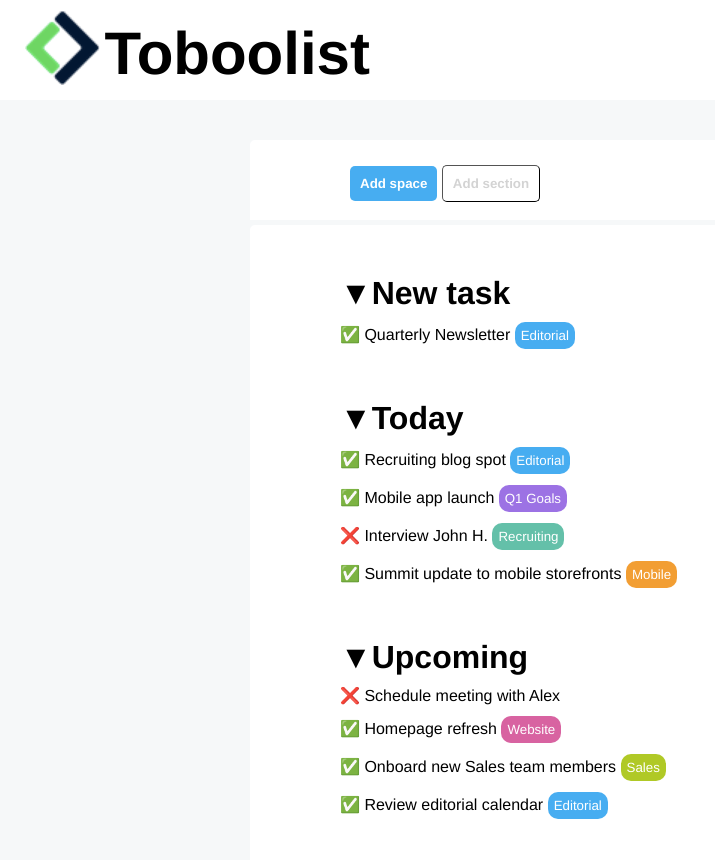
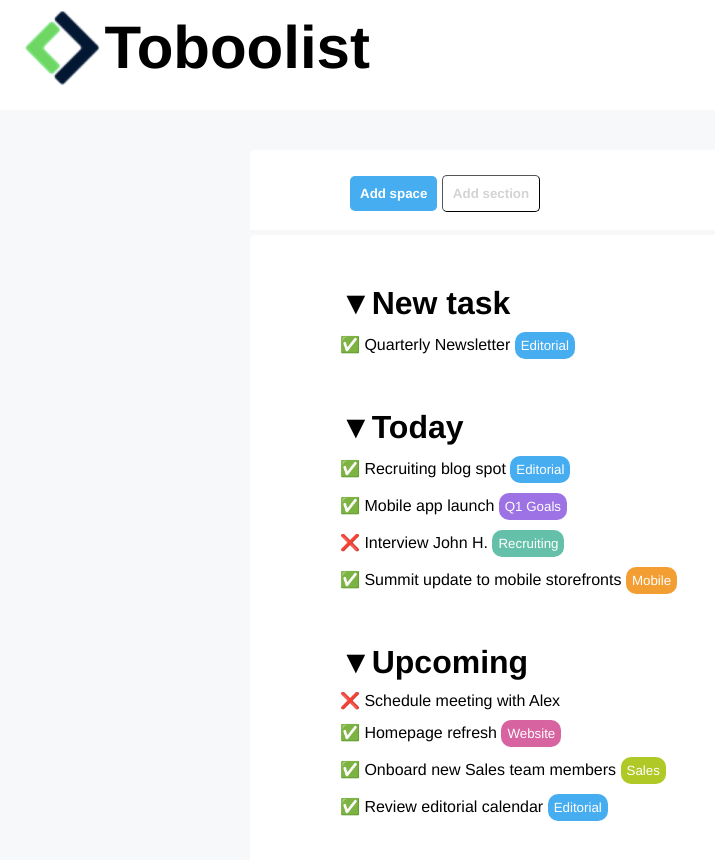
Before and after one commit to claud-car/html-css-toboolist, a plain HTML site: page index.html in a window 1280 px wide. Shown: the whole page, without its empty margins (0-715 px from the left). Drawn offline with Linux system fonts and the light colour scheme.

Commit message:
Risolti errori di sintassi
Sistemato vertical-align:middle; tra logo e  titolo,padding top al .banner aggiunto,chiusi tag in tabella che risultavano aperti,spostato style margin da html a css,ul messa in ordine

```diff
--- a/assets/css/master.css
+++ b/assets/css/master.css
@@ -8,22 +8,22 @@
   background-color: white;
   width: 100%;
   height: 100px;
-
+  padding-top: 10px;
 }
 
 
 .inline{
   display: inline-block;
   background-color: white;
-  vertical-align: text-bottom;
-
+  vertical-align: middle;
 }
 
 #logo{
   width: 75px;
-  margin-top: 10px;
+
   margin-left: 25px;
   background-color: white;
+  vertical-align: middle;
 }
 
 /* BANNER INIZIALE-FINE */
@@ -88,6 +88,10 @@
 
   }
 
+li{
+  margin-left: 50px;
+}
+
 .table3-mod{
   background-color: white;
   margin-top: 10px;
--- a/index.html
+++ b/index.html
@@ -23,24 +23,45 @@
       </div>
     <!-- TABELLA -->
         <ul class="table2">
-          <li style="margin-left:50px;"><h1 class="table2-mod">New task</h1></li>
-          <li style="margin-left:50px;" class="table3-mod"><p class="inline">&#9989; Quarterly Newsletter <button type="button" name="editorial" class="button" id="editorial0">Editorial</button></li>
+          <li>
+            <h1 class="table2-mod">New task</h1>
+          </li>
+          <li class="table3-mod">
+            <p class="inline">&#9989; Quarterly Newsletter <button type="button" name="editorial" class="button" id="editorial0">Editorial</button>
+            </li>
+          <li>
+            <h1 class="table2-mod">Today</h1>
+          </li>
+          <li class="table3-mod">
+            <p class="inline">&#9989; Recruiting blog spot <button type="button" name="editorial" class="button" id="editorial1">Editorial</button>
+            </li>
+          <li class="table3-mod">
+            <p class="inline">&#9989; Mobile app launch <button type="button" name="editorial" class="button" id="goals">Q1 Goals</button>
+            </li>
+          <li class="table3-mod">
+            <p class="inline">&#10060; Interview John H. <button type="button" name="editorial" class="button" id="recruiting">Recruiting</button>
+            </li>
+          <li class="table3-mod">
+            <p class="inline">&#9989; Summit update to mobile storefronts <button type="button" name="editorial" class="button" id="mobile">Mobile</button>
+            </li>
 
-          <li style="margin-left:50px;"><h1 class="table2-mod">Today</h1></li>
-          <li style="margin-left:50px;" class="table3-mod"><p class="inline">&#9989; Recruiting blog spot <button type="button" name="editorial" class="button" id="editorial1">Editorial</button></li>
-          <li style="margin-left:50px;" class="table3-mod"><p class="inline">&#9989; Mobile app launch <button type="button" name="editorial" class="button" id="goals">Q1 Goals</button></li>
-          <li style="margin-left:50px;" class="table3-mod"><p class="inline">&#10060; Interview John H. <button type="button" name="editorial" class="button" id="recruiting">Recruiting</button></li>
-          <li style="margin-left:50px;" class="table3-mod"><p class="inline">&#9989; Summit update to mobile storefronts <button type="button" name="editorial" class="button" id="mobile">Mobile</button></li>
-
-          <li style="margin-left:50px;"><h1 class="table2-mod">Upcoming</h1></li>
-          <li style="margin-left:50px;" class="table3-mod"><p class="inline">&#10060; Schedule meeting with Alex
-          <li style="margin-left:50px;" class="table3-mod"><p class="inline">&#9989; Homepage refresh <button type="button" name="editorial" class="button" id="website">Website</button></li>
-          <li style="margin-left:50px;" class="table3-mod"><p class="inline">&#9989; Onboard new Sales team members <button type="button" name="editorial" class="button" id="sales">Sales</button></li>
-          <li style="margin-left:50px;" class="table3-mod"><p class="inline">&#9989; Review editorial calendar <button type="button" name="editorial" class="button" id="editorial2">Editorial</button></li>
-
+          <li>
+            <h1 class="table2-mod">Upcoming</h1>
+          </li>
+          <li class="table3-mod">
+            <p class="inline">&#10060; Schedule meeting with Alex</p>
+          </li>
+          <li class="table3-mod">
+            <p class="inline">&#9989; Homepage refresh <button type="button" name="editorial" class="button" id="website">Website</button>
+          </li>
+          <li class="table3-mod">
+            <p class="inline">&#9989; Onboard new Sales team members <button type="button" name="editorial" class="button" id="sales">Sales</button>
+          </li>
+          <li class="table3-mod">
+            <p class="inline">&#9989; Review editorial calendar <button type="button" name="editorial" class="button" id="editorial2">Editorial</button>
+          </li>
 
         </ul>
-
     </main>
   </body>
 </html>
```
